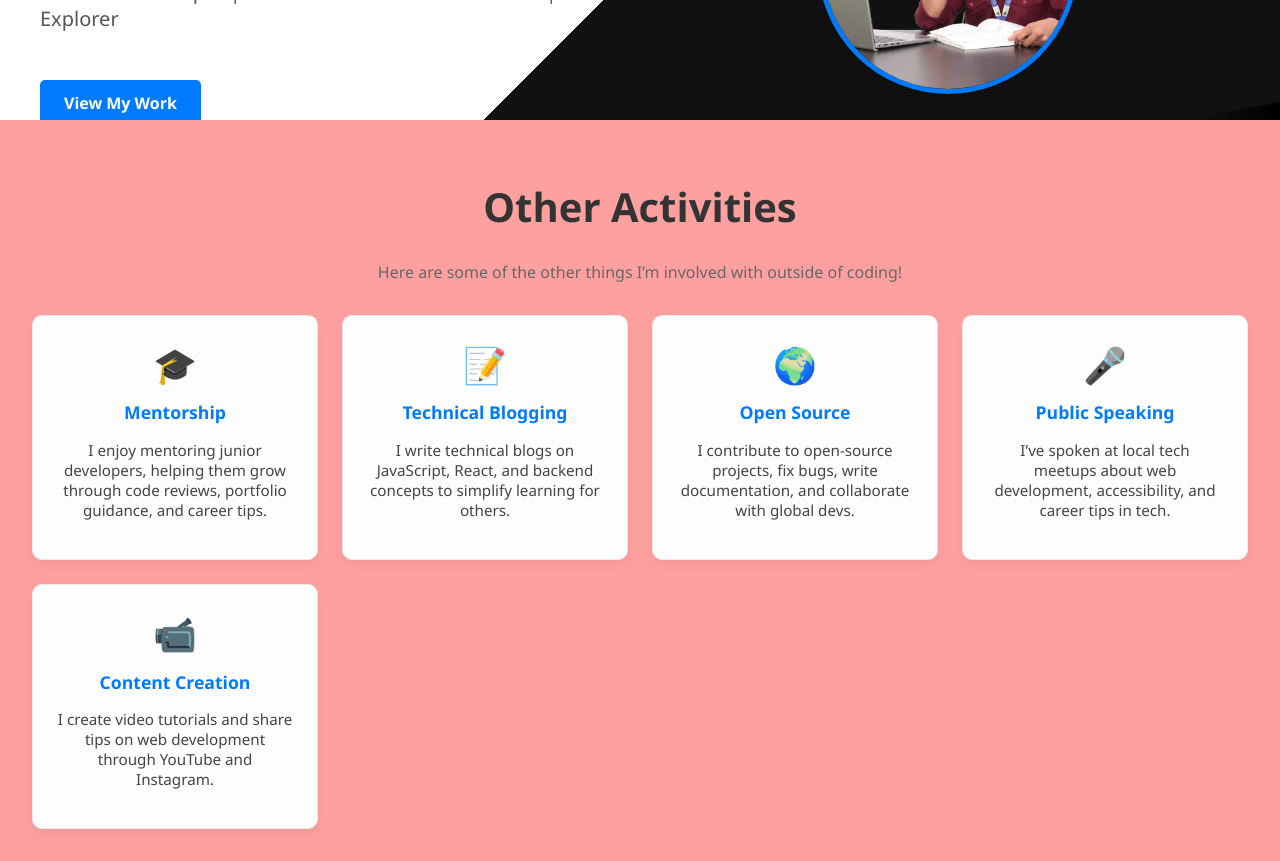
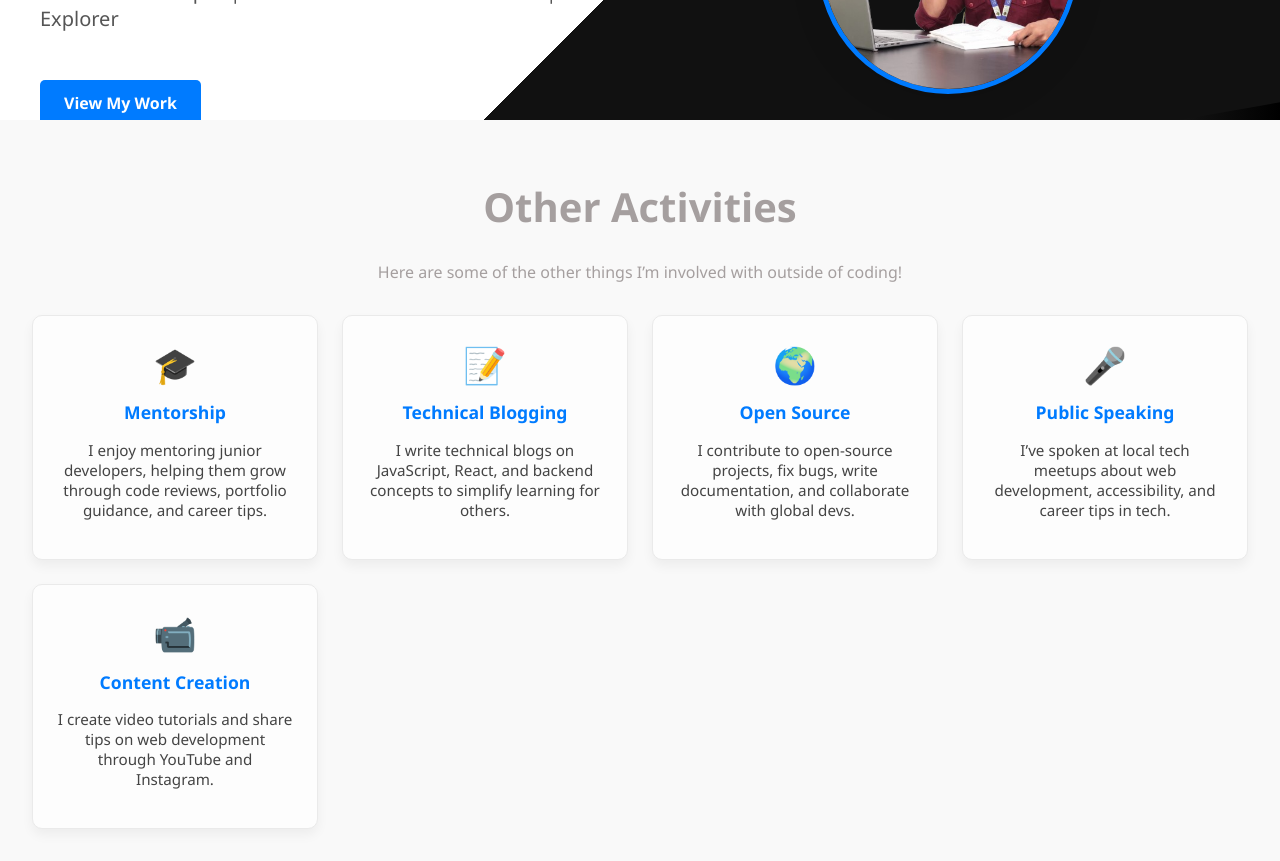
Before and after one commit to Raifulalam/My-Portfolio, a React (Create React App) app: page /activities in a window 1280 px wide. Shown: the part 400-1261 px from the top of the page. Built offline with nearby package versions, Linux system fonts and the light colour scheme.

Commit message:
manages css

```diff
--- a/src/components/About.jsx
+++ b/src/components/About.jsx
@@ -1,7 +1,8 @@
 // src/components/About.js
 import React from 'react';
 import '../styles/About.css';
-import ProfileImg from '../assets/Mohammed_Raiful.png'; // Ensure this path is correct
+import ProfileImg from '../assets/Mohammed_Raiful.png';
+import { Link } from 'react-router-dom';
 
 const About = () => {
     const birthday = "2003-04-23";
@@ -25,7 +26,7 @@ const About = () => {
                 <div className="about-intro">
                     <h1>Hi, I'm Mohammed Raiful Alam</h1>
                     <p>
-                        A full-stack web developer & UI/UX enthusiast passionate about turning ideas into scalable and user-centric digital experiences. With a strong foundation in modern web technologies and a keen eye for detail, I help bring visions to life—code by code.
+                        A Compurt science Engineer &  full-stack web developer  enthusiast passionate about turning ideas into scalable and user-centric digital experiences. With a strong foundation in modern web technologies and a keen eye for detail, I help bring visions to life—code by code.
                     </p>
                     <a href="#contact" className="cta-button">Let’s Connect</a>
                 </div>
@@ -35,6 +36,7 @@ const About = () => {
             <section className="about-skills">
                 <h2>Tech Stack</h2>
                 <ul>
+                    <li>Java</li>
                     <li>JavaScript</li>
                     <li>React.js</li>
                     <li>Node.js</li>
@@ -42,7 +44,6 @@ const About = () => {
                     <li>MongoDB</li>
                     <li>HTML5 & CSS3</li>
                     <li>Python</li>
-                    <li>PHP</li>
                     <li>Git & GitHub</li>
                 </ul>
             </section>
@@ -58,6 +59,7 @@ const About = () => {
                     <div><strong>City:</strong> Mathura, India</div>
                     <div><strong>Degree:</strong> B.Tech in Computer Science</div>
                     <div><strong>Freelance:</strong> Available</div>
+
                 </div>
             </section>
 
--- a/src/styles/About.css
+++ b/src/styles/About.css
@@ -4,7 +4,7 @@
     padding: 3rem 2rem;
     background: #f9f9f9;
     color: #333;
-    max-width: 1200px;
+
     margin: auto;
 }
 
--- a/src/styles/Activities.css
+++ b/src/styles/Activities.css
@@ -3,18 +3,18 @@
 
     margin: auto;
     font-family: 'Segoe UI', sans-serif;
-    background: #ffa0a0;
+    background: #f9f9f9;
 }
 
 .activities-title {
     font-size: 2.5rem;
     text-align: center;
-    color: #333;
+    color: #a59f9f;
 }
 
 .activities-subtitle {
     text-align: center;
-    color: #666;
+    color: #a59f9f;
     margin-bottom: 2rem;
 }
 
--- a/src/styles/Resume.css
+++ b/src/styles/Resume.css
@@ -1,10 +1,10 @@
 .resume-container {
-    max-width: 1100px;
+
     margin: auto;
     padding: 2rem 1rem;
     font-family: 'Segoe UI', sans-serif;
     color: #333;
-    background: #a4c7c4;
+    background: #f9f9f9;
 }
 
 .resume-title {
@@ -26,6 +26,7 @@
 }
 
 .resume-section h2 {
+    text-align: justify;
     font-size: 1.6rem;
     margin-bottom: 1rem;
     color: #007bff;
@@ -54,6 +55,7 @@
 }
 
 .resume-item ul li {
+
     line-height: 1.6;
     color: #444;
 }
```
